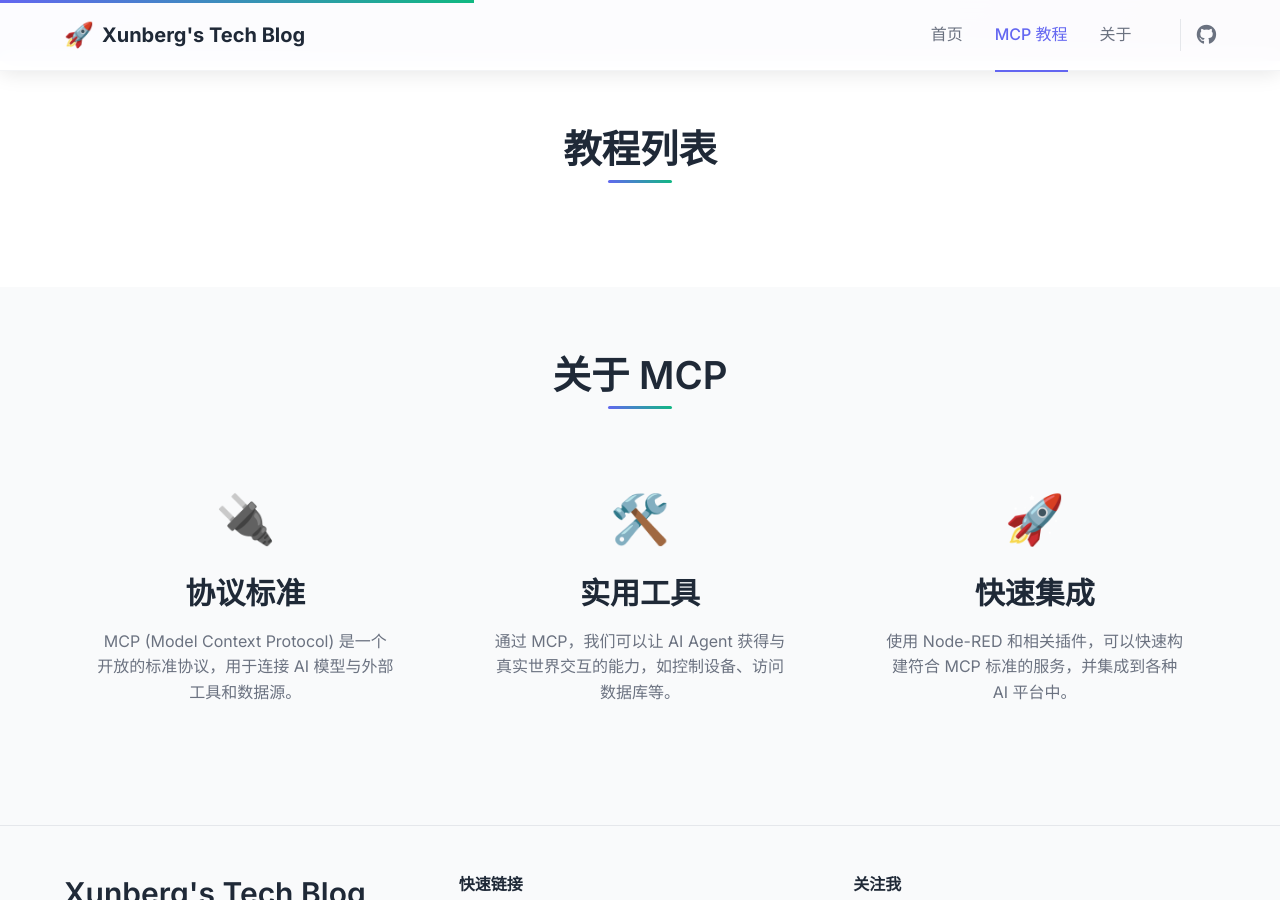
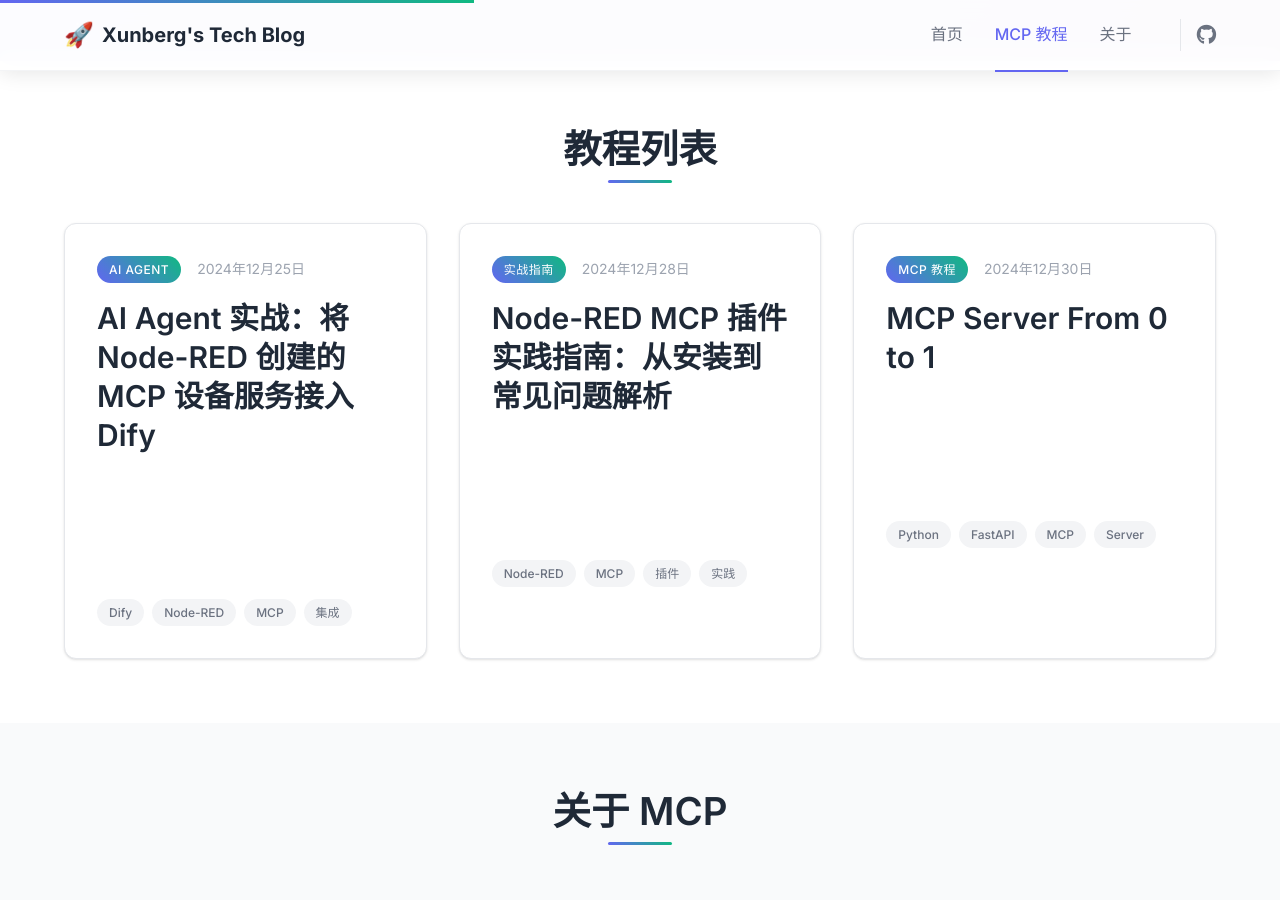
Before and after one commit to xunberg/xunberg.github.io, a Jekyll site: the page built from mcp-tutorials.md, in a window 1280 px wide and 900 px high, scrolled down 397 px. Built offline with Jekyll 4.4.1, drawn with Linux system fonts in a browser that asks for light colours.

```diff
--- a/_config.yml
+++ b/_config.yml
@@ -17,7 +17,7 @@ kramdown:
   syntax_highlighter: rouge
   math_engine: mathjax
 
-# Plugins
+# Plugins (GitHub Pages 支持的插件)
 plugins:
   - jekyll-feed
   - jekyll-sitemap
@@ -42,7 +42,7 @@ collections:
     output: true
   mcp:
     output: true
-    permalink: /:collection/:name/
+    permalink: /mcp/:name/
 
 # Defaults
 defaults:
--- a/mcp/AI Agent 实战：将 Node-RED 创建的 MCP 设备服务接入 Dify.md
+++ b/_mcp/mcp-dify-integration.md
@@ -1,4 +1,3 @@
-
 ---
 layout: post
 title: "AI Agent 实战：将 Node-RED 创建的 MCP 设备服务接入 Dify"
@@ -6,28 +5,29 @@ date: 2024-12-25
 category: "AI Agent"
 tags: ["Dify", "Node-RED", "MCP", "集成"]
 excerpt: "实战演示如何将通过 Node-RED 创建的 MCP 设备服务成功接入到 Dify 平台。"
+permalink: /mcp/mcp-dify-integration/
 ---
 
 # AI Agent 实战：将 Node-RED 创建的 MCP 设备服务接入 Dify
 
 ## 引言
 
-在上一篇 [《Node-RED MCP 插件实践指南》](链接到你的上一篇文章) 中，我们成功地使用 Node-RED 构建并暴露了一个符合 MCP（Model Context Protocol）规范的边缘设备服务。这完成了“服务端”的搭建。
+在上一篇《Node-RED MCP 插件实践指南》中，我们成功地使用 Node-RED 构建并暴露了一个符合 MCP（Model Context Protocol）规范的边缘设备服务。这完成了"服务端"的搭建。
 
 本文将承接上文，介绍如何将这个部署在边缘端的 MCP 服务集成到强大的 AI 应用开发平台（如 **Dify** 或其衍生版本 **MegaAgent**）中。通过这种方式，我们可以赋予 AI Agent 直接与物理世界交互的能力，最终实现通过自然语言控制硬件设备。
 
 ## 前提条件
 
 在开始之前，请确保你已满足以下条件：
-*   已根据上一篇文章，成功部署并运行了 Node-RED MCP 服务。
-*   拥有一个可用的 Dify 或 MegaAgent 平台实例。
-*   确保你的 Dify/MegaAgent 平台能够通过网络访问到 Node-RED 服务器的 IP 地址和端口。
+- 已根据上一篇文章，成功部署并运行了 Node-RED MCP 服务。
+- 拥有一个可用的 Dify 或 MegaAgent 平台实例。
+- 确保你的 Dify/MegaAgent 平台能够通过网络访问到 Node-RED 服务器的 IP 地址和端口。
 
 ## 集成步骤
 
 ### 第一步：在 Dify 中安装 MCP 插件
 
-首先，我们需要在 Dify（或 MegaAgent）的插件市场中安装一个用于连接 MCP 服务的插件。这里我们推荐使用 **“MCP SSE / StreamableHTTP”** 插件，该插件维护活跃，并且支持流式响应，性能良好。
+首先，我们需要在 Dify（或 MegaAgent）的插件市场中安装一个用于连接 MCP 服务的插件。这里我们推荐使用 **"MCP SSE / StreamableHTTP"** 插件，该插件维护活跃，并且支持流式响应，性能良好。
 
 ### 第二步：配置并注册 MCP 服务
 
@@ -71,7 +65,7 @@ excerpt: "实战演示如何将通过 Node-RED 创建的 MCP 设备服务成功
 
 这意味着，现在你可以通过自然语言与 Agent 对话，来查询和控制连接在 Node-RED 上的设备了。例如，你可以直接在对话框中输入：
 
-> “请获取一下天平的当前重量”
+> "请获取一下天平的当前重量"
 
 Agent 将会理解你的意图，调用它刚刚获得的 `get_weight_tool` 工具，通过 MCP 协议向 Node-RED 发送请求，Node-RED 执行相应的流程（如向串口发送指令），最后将设备返回的数据格式化后回复给 Agent。
 
--- a/mcp/mcp_from_0_1.md
+++ b/_mcp/mcp_from_0_1.md
@@ -5,6 +5,7 @@ date: 2024-12-30
 category: "MCP 教程"
 tags: ["Python", "FastAPI", "MCP", "Server"]
 excerpt: "从零开始构建 MCP Server，详细介绍 Model Context Protocol 的实现原理和实践方法。"
+permalink: /mcp/mcp_from_0_1/
 ---
 
 # MCP Server From 0 to 1
--- a/mcp/Node-RED MCP 插件实践指南：从安装到常见问题解析.md
+++ b/_mcp/node-red-mcp-guide.md
@@ -5,6 +5,7 @@ date: 2024-12-28
 category: "实战指南"
 tags: ["Node-RED", "MCP", "插件", "实践"]
 excerpt: "详细介绍 Node-RED MCP 插件的安装、配置和使用，包含常见问题的解决方案。"
+permalink: /mcp/node-red-mcp-guide/
 ---
 
 # Node-RED MCP 插件实践指南：从安装到常见问题解析
```
Also changed, not shown: other parts of _mcp/mcp-dify-integration.md (+6 -12 lines), Gemfile (+3 -20 lines), TESTING.md (added, +68 -0 lines), index.md (+2 -2 lines), .github/workflows/jekyll-gh-pages.yml (deleted), .github/workflows/jekyll.yml (added), README.md, mcp-tutorials.md (renamed from mcp/index.md), 1 other file.
